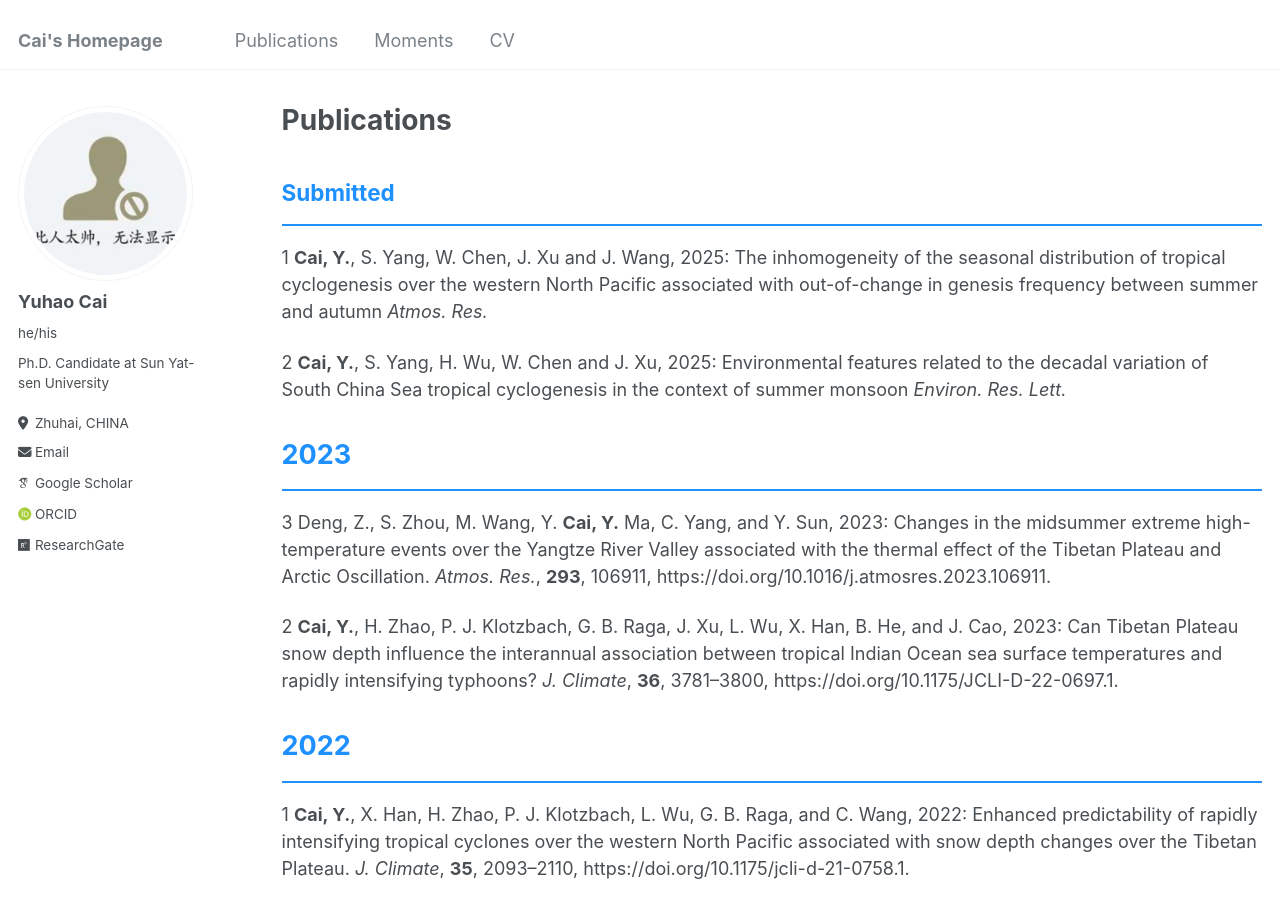
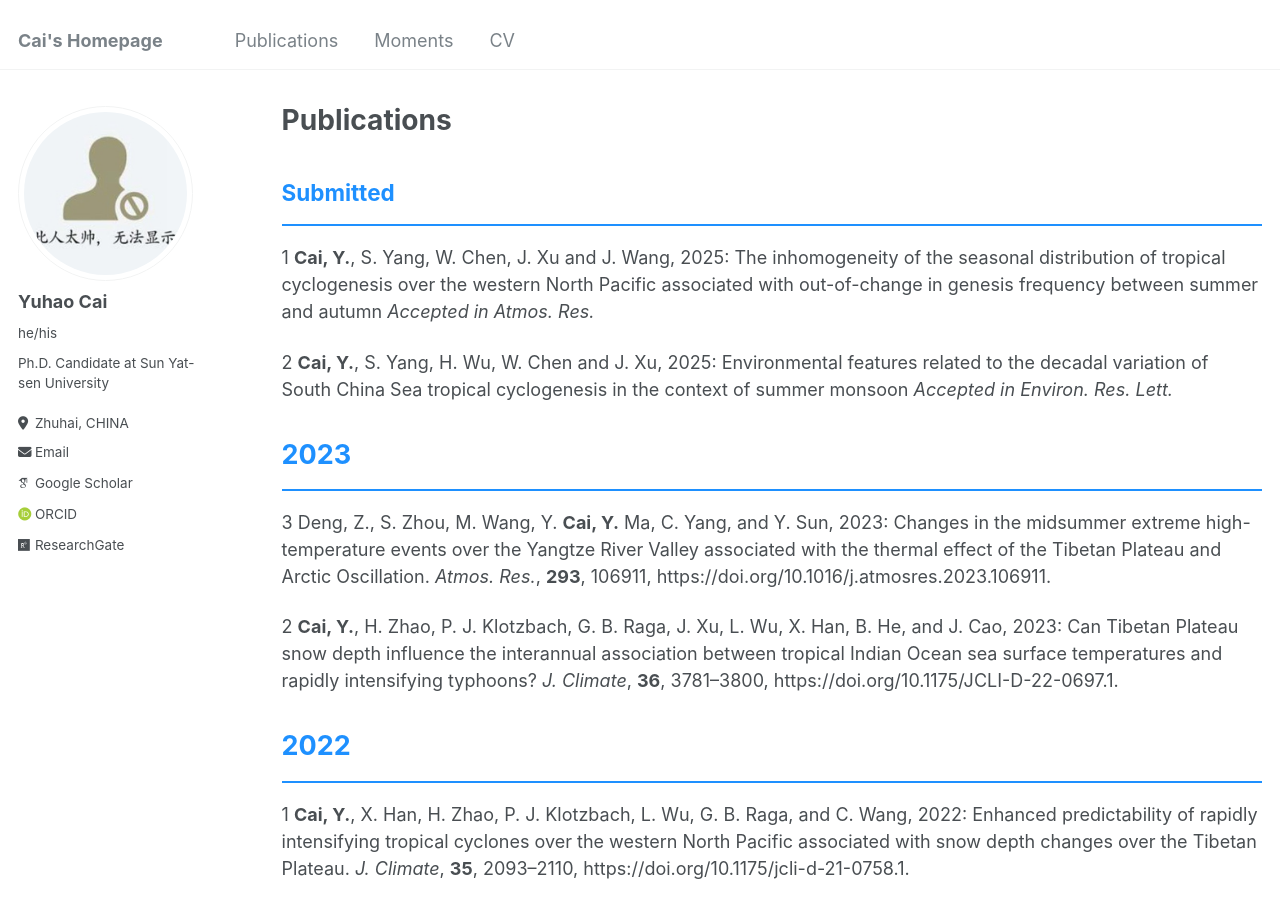
Before and after one commit to caiyh63/caiyh63.github.io, a Jekyll site: the page built from _publications/2009-10-01-paper-title-number-1.md, in a window 1280 px wide and 900 px high. Built offline with Jekyll 4.4.1, drawn with Linux system fonts in a browser that asks for light colours; some web fonts are replaced.

Commit message:
Update 2009-10-01-paper-title-number-1.md

```diff
--- a/_publications/2009-10-01-paper-title-number-1.md
+++ b/_publications/2009-10-01-paper-title-number-1.md
@@ -12,9 +12,9 @@ author_profile: true
 
 ## <span style="color:#1E90FF">Submitted</span>
 <hr style="border: none; background-color: #1E90FF; height: 2px;"/>
-1 **Cai, Y.**, S. Yang, W. Chen, J. Xu and J. Wang, 2025: The inhomogeneity of the seasonal distribution of tropical cyclogenesis over the western North Pacific associated with out-of-change in genesis frequency between summer and autumn _Atmos. Res._
+1 **Cai, Y.**, S. Yang, W. Chen, J. Xu and J. Wang, 2025: The inhomogeneity of the seasonal distribution of tropical cyclogenesis over the western North Pacific associated with out-of-change in genesis frequency between summer and autumn _Accepted in Atmos. Res._
 
-2 **Cai, Y.**, S. Yang, H. Wu, W. Chen and J. Xu, 2025: Environmental features related to the decadal variation of South China Sea tropical cyclogenesis in the context of summer monsoon _Environ. Res. Lett._
+2 **Cai, Y.**, S. Yang, H. Wu, W. Chen and J. Xu, 2025: Environmental features related to the decadal variation of South China Sea tropical cyclogenesis in the context of summer monsoon _Accepted in Environ. Res. Lett._
 
 ### <span style="color:#1E90FF; font-size:1.5em">2023</span>
 <hr style="border: none; background-color: #1E90FF; height: 2px;"/>
```
